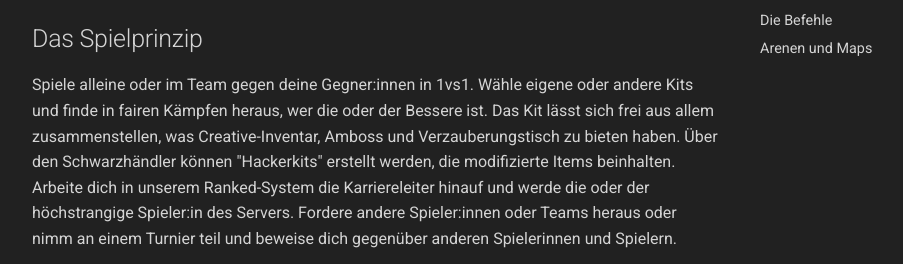
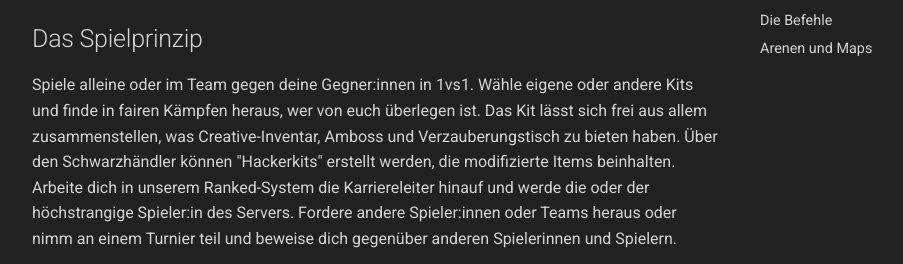
Before and after one commit to TimoliaDE/HowTo, an MkDocs documentation site: the page built from docs/games/1vs1.de.md, in a window 1280 px wide and 900 px high, cut to the strip 367-631 px from the top of the window. Shown: the whole strip, without its empty margins (264-1167 px from the left). Built offline with MkDocs 1.6.1 and Material for MkDocs 9.7.7, drawn with Linux system fonts in a browser that asks for light colours; old or Windows-style settings are respelled for this version of MkDocs.

Commit message:
1vs1 Games Spieler zu Spieler:in IV

```diff
--- a/docs/games/1vs1.de.md
+++ b/docs/games/1vs1.de.md
@@ -5,7 +5,7 @@
 
 ## Das Spielprinzip
 
-Spiele alleine oder im Team gegen deine Gegner:innen in 1vs1. Wähle eigene oder andere Kits und finde in fairen Kämpfen heraus, wer die oder der Bessere ist.
+Spiele alleine oder im Team gegen deine Gegner:innen in 1vs1. Wähle eigene oder andere Kits und finde in fairen Kämpfen heraus, wer von euch überlegen ist.
 Das Kit lässt sich frei aus allem zusammenstellen, was Creative-Inventar, Amboss und Verzauberungstisch zu bieten haben.
 Über den Schwarzhändler können "Hackerkits" erstellt werden, die modifizierte Items beinhalten.
 Arbeite dich in unserem Ranked-System die Karriereleiter hinauf und werde die oder der höchstrangige Spieler:in des Servers.
@@ -137,7 +137,7 @@ Welcher Premium-Rang dir welche Vorteile bietet, kannst du [hier](/ranks/premium
 
 | Befehl | Funktion |
 | ------ | -------- |
-| `/challenge <Spieler:in>`, `/c`    | Fordert eine:n Spieler:in zu einem Duell heraus |
+| `/challenge <Spieler:in>`, `/c` | Fordert eine:n Spieler:in zu einem Duell heraus |
 | `/compare <Name> <Name>`        | Zeigt die Kampfstatistik zweier Spieler:innen |
 | `/endmatch`                     | Der Kampf wird nach einer Minute mit Entscheidung durch die Mitte beendet |
 | `/importkit <Zahl>`             | Importiere eines deiner Kits im Kitbereich |
@@ -147,7 +147,7 @@ Welcher Premium-Rang dir welche Vorteile bietet, kannst du [hier](/ranks/premium
 | `/kit <Name(:1/2/3/4/5)>`       | Wählt das Kit einer oder eines anderen Spielerin oder Spielers aus |
 | `/kitinfo`                      | Zeigt Infos über das ausgewählte Kit |
 | `/kits`                         | Listet dir alle von Timolia erstellten Kits auf |
-| `/lastinv <Spieler:in>`, `/inv`    | Zeigt das letzte Inventar einer oder eines Spielerin oder Spielers |
+| `/lastinv <Spieler:in>`, `/inv` | Zeigt das letzte Inventar einer oder eines Spielerin oder Spielers |
 | `/leave`, `/l`                  | Verlässt ein Turnier bzw die Warteschlange |
 | `/liveinv <Spieler:in>`, `/liveinventory` | Zeigt das aktuelle Inventar einer Spielerin oder eines Spielers |
 | `/matchinfo`                    | Zeigt Informationen über den aktuellen Kampf |
@@ -155,7 +155,7 @@ Welcher Premium-Rang dir welche Vorteile bietet, kannst du [hier](/ranks/premium
 | `/rankinfo`, `/ranginfo`        | Zeigt Informationen zum aktuellen Rang |
 | `/season [Nummer]`              | Zeigt das Kit der aktuellen oder angegebenen Season, Bestenlisten, deine Punkte und Platzierungen an |
 | `/settings`                     | Öffnet die Einstellungen |
-| `/spectate <Spieler:in>`, `/spec`  | Lässt dich den Kampf einer Spielerin oder eines Spielers beobachten |
+| `/spectate <Spieler:in>`, `/spec` | Lässt dich den Kampf einer Spielerin oder eines Spielers beobachten |
 | `/stats`                        | Zeigt dir deine Stats an |
 | `/stats <Name>`                 | Zeigt dir die Stats einer Spielerin oder eines Spielers an |
 | `/statsmenu [Name]`             | Öffnet das Statsmenü |
@@ -168,7 +168,7 @@ Welcher Premium-Rang dir welche Vorteile bietet, kannst du [hier](/ranks/premium
 | `/winstreak`, `/streak`         | Zeigt deine aktuelle Winstreak |
 | `/xp <Level>`                   | Setzt ein XP-Level für dein Kit |
 **[Premium](/ranks/premium/) only**:
-| `/bestofx <Spieler:in> <Anzahl>`   | Fordert eine:n Spieler:in zu einem Best of 3 oder Best of 5 heraus |
+| `/bestofx <Spieler:in> <Anzahl>` | Fordert eine:n Spieler:in zu einem Best of 3 oder Best of 5 heraus |
 | `/create [Passwort]`            | Erstellt ein Turnier (optional mit einem Passwort) |
 | `/modify`                       | Bearbeitet die Turniereinstellungen |
 | `/near <kit> [name]`            | Zeigt für jede Kitrangliste die Entfernung zum nächsten Rang an |
@@ -176,7 +176,7 @@ Welcher Premium-Rang dir welche Vorteile bietet, kannst du [hier](/ranks/premium
 **[<span class='pro'>Pro+</span>](/ranks/premium/) only**:
 | `/hat`                          | Setzt das Item in deiner Hand als den Helm deines Kits |
 | `/rankinfo`                     | Gibt Informationen über deinen aktuellen global Rang aus |
-| `/roadToKD <KD-Ziel>`, `/roadToWL <KD-Ziel>`  | Zeigt die Anzahl zu gewinnender Spiele an, um die K/D zu erreichen |
+| `/roadToKD <KD-Ziel>`, `/roadToWL <KD-Ziel>` | Zeigt die Anzahl zu gewinnender Spiele an, um die K/D zu erreichen |
 | `/team setcolor`                | Färbt euren Namen entsprechend der gewählten Farbe |
 
 ## Arenen und Maps
```
